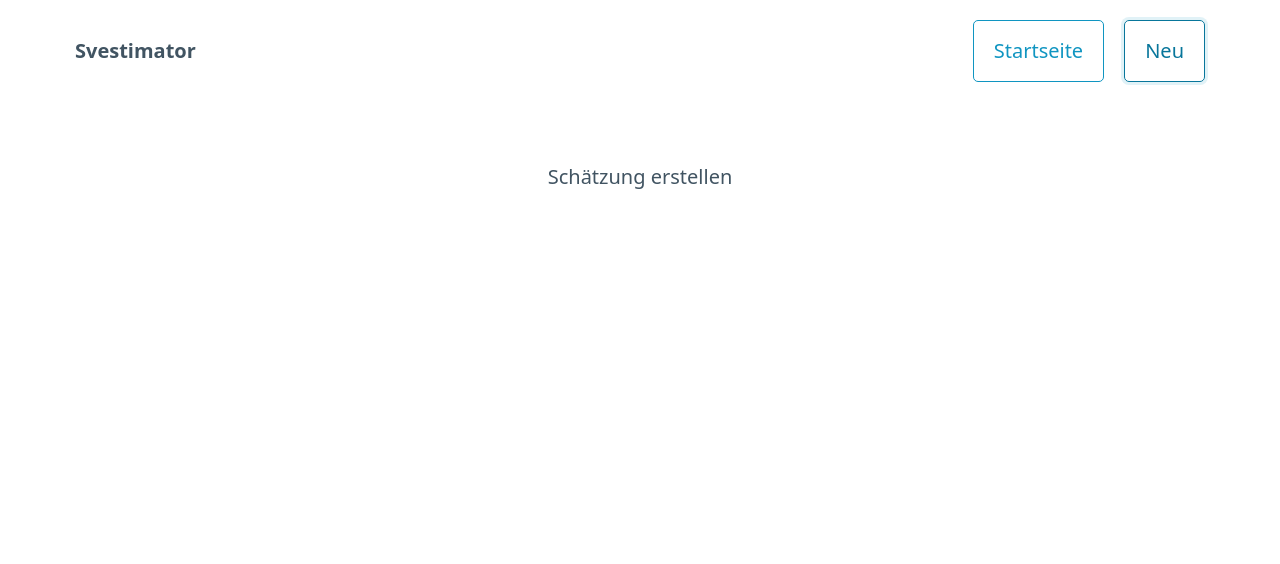
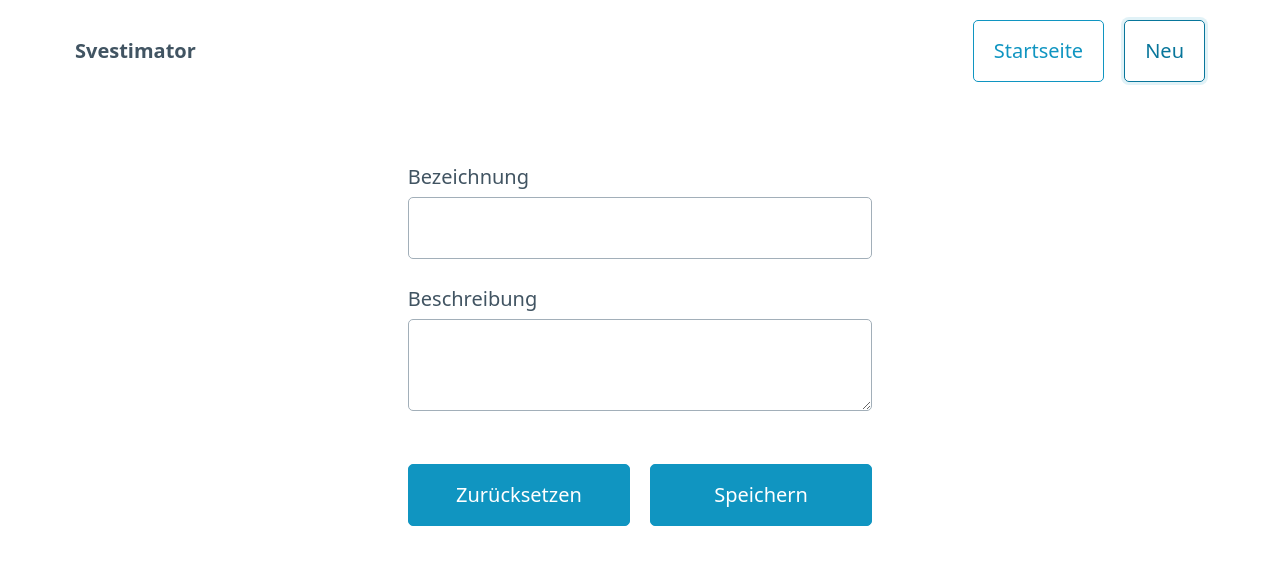
Before and after one commit to nilsroehrig/svelte-workshop-jsdays-munich-2023, a Svelte app: page / in a window 1280 px wide. Both pictures are taken after a click on the button "Neu". Shown: the top 564 px of the page. Built offline with nearby package versions, Linux system fonts and the light colour scheme.

Commit message:
add form markup and styles

```diff
--- a/src/App.svelte
+++ b/src/App.svelte
@@ -25,7 +25,22 @@
 
 <main>
   {#if currentView === "create_estimation"}
-    <p>Schätzung erstellen</p>
+    <form>
+      <fieldset>
+        <label>
+          Bezeichnung
+          <input type="text" />
+        </label>
+        <label>
+          Beschreibung
+          <textarea />
+        </label>
+      </fieldset>
+      <fieldset class="buttons">
+        <button type="reset">Zurücksetzen</button>
+        <button type="submit">Speichern</button>
+      </fieldset>
+    </form>
   {:else}
     <p>Liste von Schätzungen</p>
   {/if}
@@ -35,4 +50,10 @@
   main {
     margin: 3rem auto;
   }
+
+  .buttons {
+    display: grid;
+    grid-template-columns: 1fr 1fr;
+    gap: 1rem;
+  }
 </style>
```
